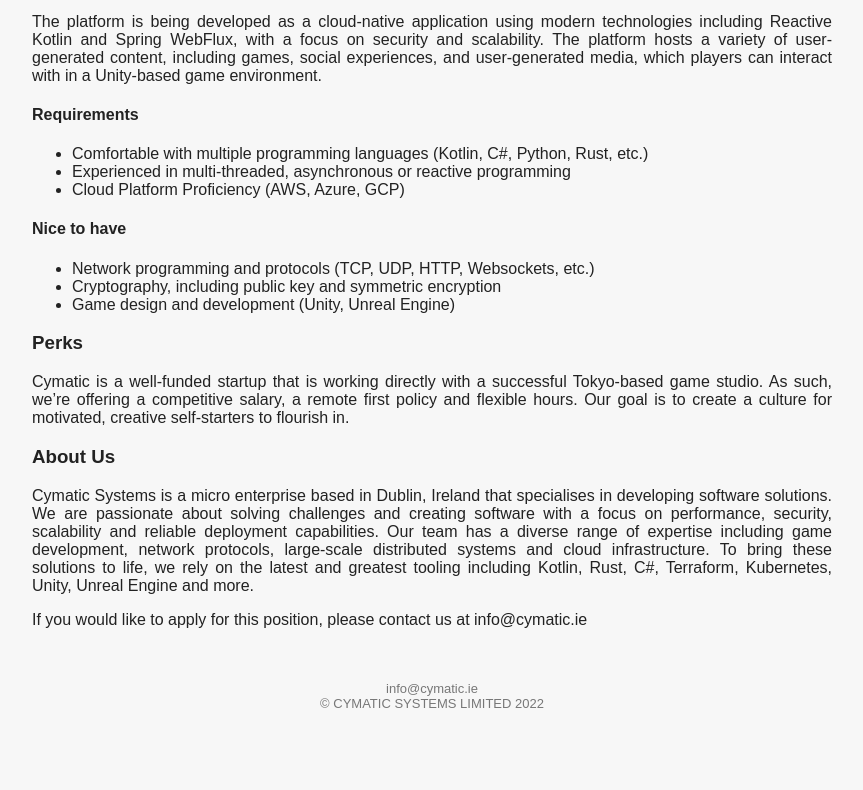
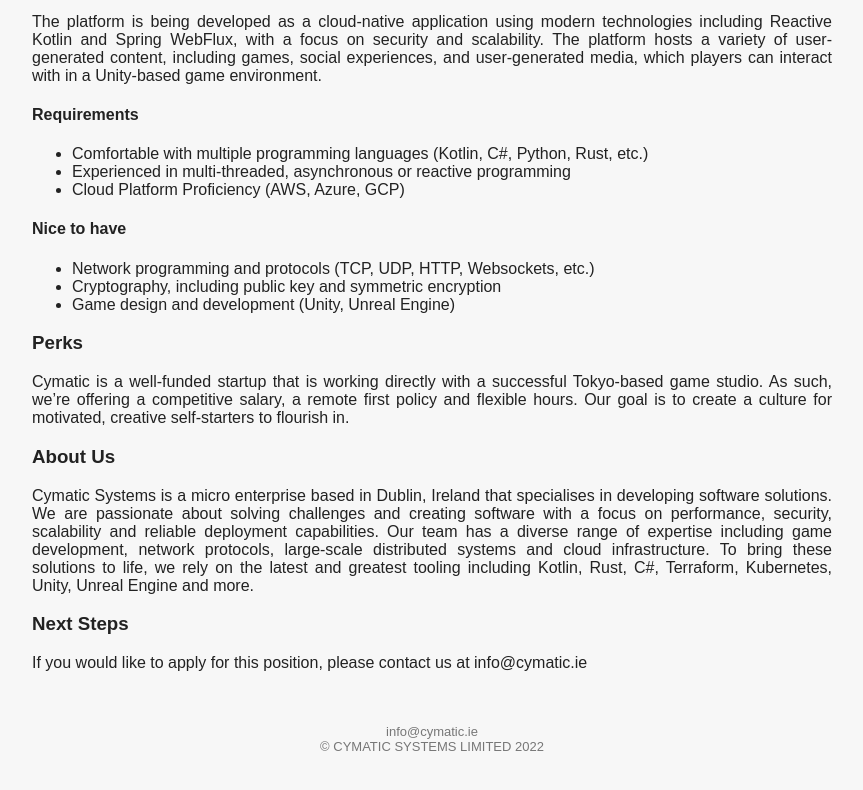
Before and after one commit to Cymatic-Systems/cymatic.ie, a plain HTML site: page positions.html in a window 1280 px wide. Shown: the part 574-1364 px from the top of the page, without its empty margins (208-1071 px from the left). Before the commit the page ends 1337 px from the top, so only its background shows below. Drawn offline with Linux system fonts and the light colour scheme.

Commit message:
Update positions.html

```diff
--- a/positions.html
+++ b/positions.html
@@ -78,6 +78,7 @@
       <p>Cymatic is a well-funded startup that is working directly with a successful Tokyo-based game studio. As such, we’re offering a competitive salary, a remote first policy and flexible hours. Our goal is to create a culture for motivated, creative self-starters to flourish in.</p>
       <h3 id="about-us">About Us</h3>
       <p>Cymatic Systems is a micro enterprise based in Dublin, Ireland that specialises in developing software solutions. We are passionate about solving challenges and creating software with a focus on performance, security, scalability and reliable deployment capabilities. Our team has a diverse range of expertise including game development, network protocols, large-scale distributed systems and cloud infrastructure. To bring these solutions to life, we rely on the latest and greatest tooling including Kotlin, Rust, C#, Terraform, Kubernetes, Unity, Unreal Engine and more.</p>
+      <h3 id="next-steps">Next Steps</h3>
       <p>If you would like to apply for this position, please contact us at info@cymatic.ie</p>
 
     </div>
```
